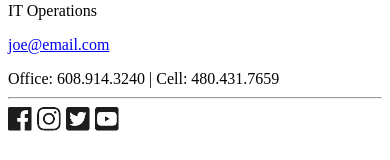
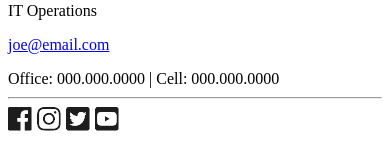
Before and after one commit to JoeDahle/owa-sig, a React (Create React App) app: page / in a window 390 px wide. Shown: the part 160-320 px from the top of the page. Built offline with nearby package versions, Linux system fonts and the light colour scheme.

Commit message:
remove phone

```diff
--- a/src/App.js
+++ b/src/App.js
@@ -21,7 +21,7 @@ class App extends Component {
               <p>
                 <a href="mailto:joe@email.com">joe@email.com</a>
               </p>
-              <p>Office: 608.914.3240 | Cell: 480.431.7659</p>
+              <p>Office: 000.000.0000 | Cell: 000.000.0000</p>
             </div>
           </div>
           <hr />
```
